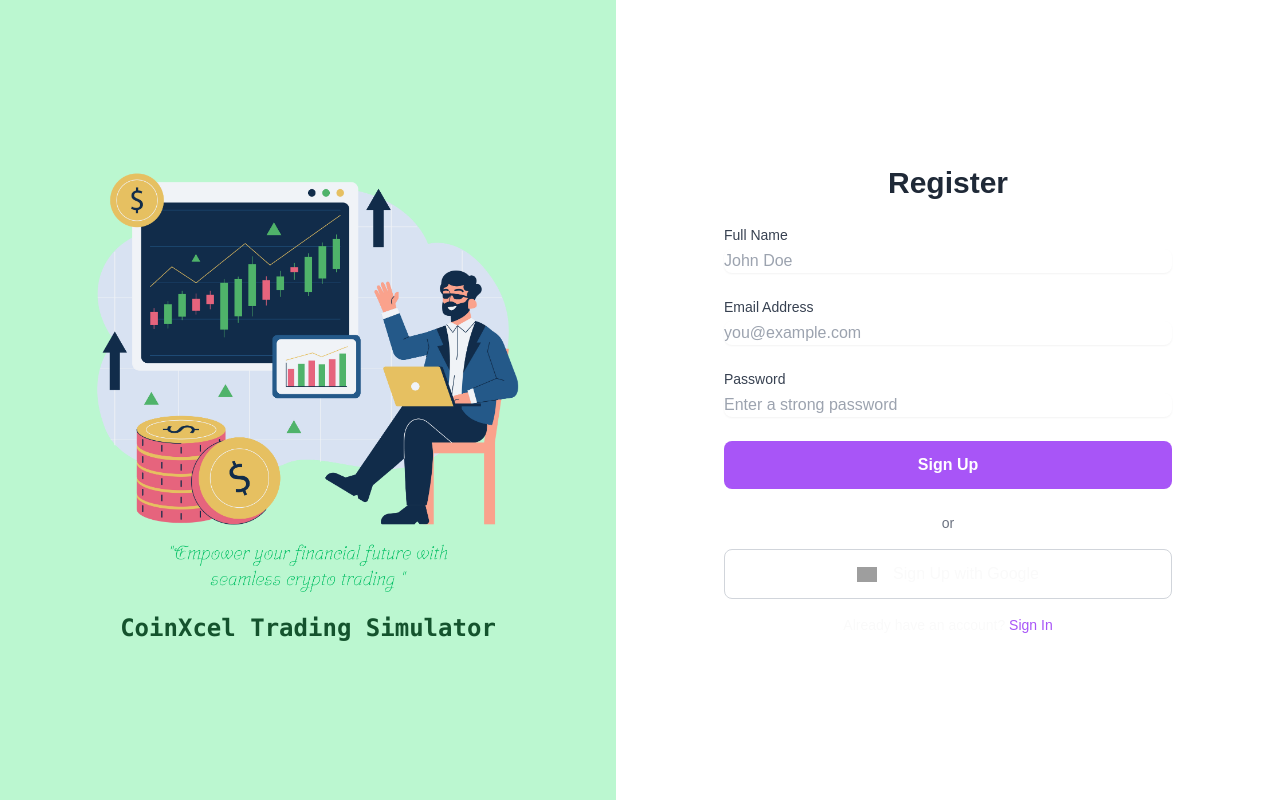
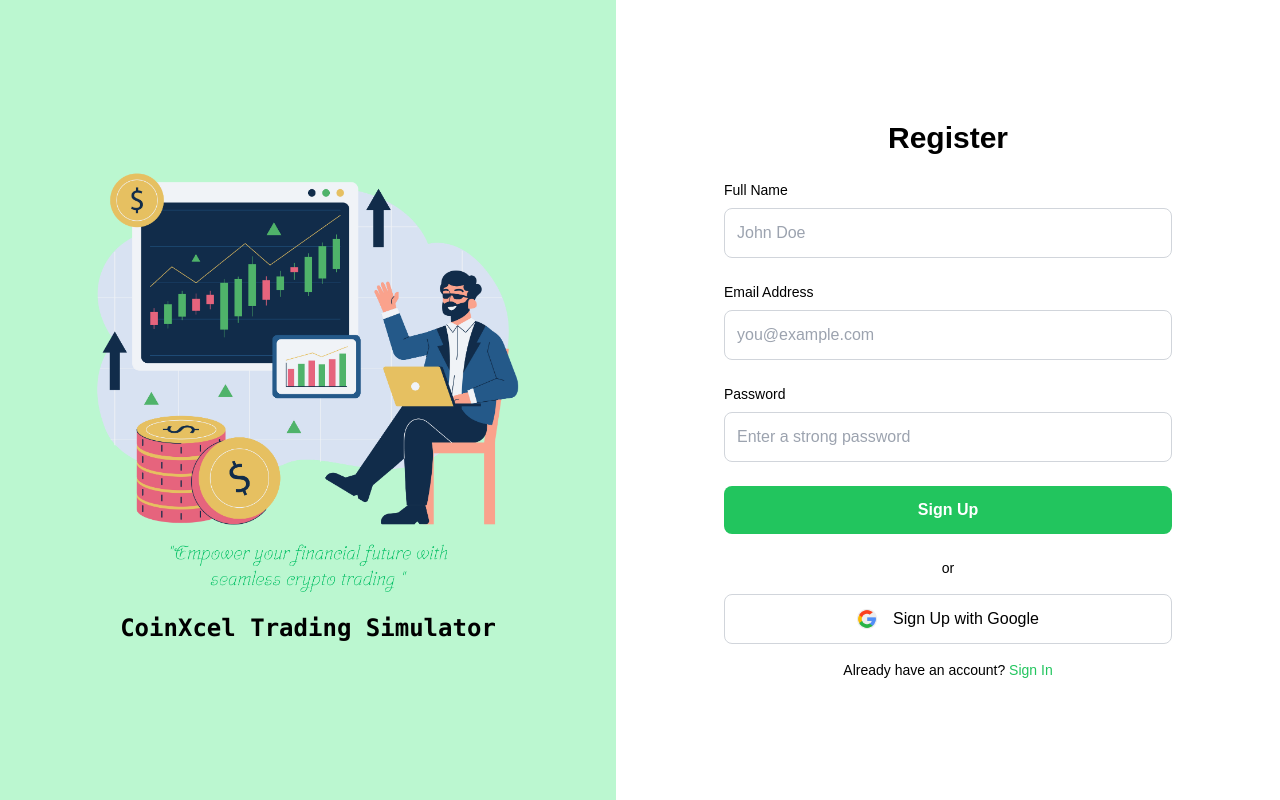
Before and after one commit to munsif-dev/CoinXcelClient, a Next.js app: page /sign-up in a window 1280 px wide. Built offline with nearby package versions, Linux system fonts and the light colour scheme; grey boxes are pictures that could not be loaded; a web font is replaced by a local one.

Commit message:
pages are more aligned

```diff
--- a/app/(auth)/(routes)/sign-up/page.tsx
+++ b/app/(auth)/(routes)/sign-up/page.tsx
@@ -31,7 +31,7 @@
   };
 
   return (
-    <div className="flex flex-col md:flex-row h-screen bg-gray-50">
+    <div className="flex flex-col md:flex-row h-screen bg-green-50">
       {/* Left Section */}
       <div className="flex-1 bg-green-200 flex flex-col items-center justify-center p-4">
         <Image
@@ -41,7 +41,7 @@
           height={500}
           className="max-w-md"
         />
-        <h2 className="text-2xl font-mono  font-bold mt-2 text-green-900">
+        <h2 className="text-2xl font-mono font-bold mt-2 text-black">
           CoinXcel Trading Simulator
         </h2>
       </div>
@@ -49,14 +49,14 @@
       {/* Right Section */}
       <div className="flex-1 flex items-center justify-center p-10 bg-white h-full overflow-y-auto">
         <div className="w-full max-w-md">
-          <h2 className="text-3xl font-semibold text-center mb-6 text-gray-800">
+          <h2 className="text-3xl font-semibold text-center text-black mb-6">
             Register
           </h2>
           <form onSubmit={handleSubmit} className="space-y-6">
             <div>
               <label
                 htmlFor="fullname"
-                className="block text-sm font-medium text-gray-700"
+                className="block text-sm font-medium text-black"
               >
                 Full Name
               </label>
@@ -68,13 +68,14 @@
                 onChange={handleChange}
                 required
                 placeholder="John Doe"
-                className="mt-1 block w-full border-gray-300 rounded-lg shadow-sm focus:ring-purple-500 focus:border-purple-500"
+                className="mt-2 block w-full p-3 border text-black border-gray-300 rounded-lg focus:outline-none focus:ring-2 focus:ring-green-500"
               />
             </div>
+
             <div>
               <label
                 htmlFor="email"
-                className="block text-sm font-medium text-gray-700"
+                className="block text-sm font-medium text-black"
               >
                 Email Address
               </label>
@@ -86,13 +87,14 @@
                 onChange={handleChange}
                 required
                 placeholder="you@example.com"
-                className="mt-1 block w-full border-gray-300 rounded-lg shadow-sm focus:ring-purple-500 focus:border-purple-500"
+                className="mt-2 block w-full p-3 border text-black border-gray-300 rounded-lg focus:outline-none focus:ring-2 focus:ring-green-500"
               />
             </div>
+
             <div>
               <label
                 htmlFor="password"
-                className="block text-sm font-medium text-gray-700"
+                className="block text-sm font-medium text-black"
               >
                 Password
               </label>
@@ -104,7 +106,7 @@
                 onChange={handleChange}
                 required
                 placeholder="Enter a strong password"
-                className="mt-1 block w-full border-gray-300 rounded-lg shadow-sm focus:ring-purple-500 focus:border-purple-500"
+                className="mt-2 block w-full p-3 border text-black border-gray-300 rounded-lg focus:outline-none focus:ring-2 focus:ring-green-500"
               />
             </div>
 
@@ -112,7 +114,7 @@
 
             <button
               type="submit"
-              className="w-full py-3 bg-purple-500 text-white font-semibold rounded-lg hover:bg-purple-600 focus:ring-2 focus:ring-purple-500 disabled:opacity-50"
+              className="w-full py-3 bg-green-500 text-white font-semibold rounded-lg hover:bg-green-600 focus:outline-none focus:ring-2 focus:ring-green-500 disabled:opacity-50"
               disabled={loading}
             >
               {loading ? "Submitting..." : "Sign Up"}
@@ -120,10 +122,10 @@
           </form>
 
           <div className="text-center mt-6">
-            <p className="text-sm text-gray-500">or</p>
+            <p className="text-sm text-black">or</p>
             <button
               type="button"
-              className="mt-4 p-3 border border-gray-300 rounded-lg w-full flex items-center justify-center space-x-2"
+              className="mt-4 p-3 border text-black border-gray-300 rounded-lg w-full flex items-center justify-center space-x-2"
             >
               <Image
                 src="/GoogleIcon.png" // Replace with the correct path
@@ -136,11 +138,11 @@
             </button>
           </div>
 
-          <p className="text-sm text-center mt-4">
+          <p className="text-sm text-center mt-4 text-black">
             Already have an account?{" "}
             <Link
               href="/sign-in"
-              className="text-purple-500 hover:underline font-medium"
+              className="text-green-500 hover:underline font-medium"
             >
               Sign In
             </Link>
--- /dev/null
+++ b/app/(dashboard)/(routes)/dashboard/page.tsx
@@ -0,0 +1,7 @@
+import React from "react";
+
+const page = () => {
+  return <div>Dashboard</div>;
+};
+
+export default page;
--- /dev/null
+++ b/app/(dashboard)/(routes)/layout.tsx
@@ -0,0 +1,12 @@
+import React from "react";
+import { ReactNode } from "react";
+
+interface MyComponentProps {
+  children: ReactNode;
+}
+
+const layout = ({ children }: MyComponentProps) => {
+  return <div>{children}</div>;
+};
+
+export default layout;
--- a/app/_components/Footer.tsx
+++ b/app/_components/Footer.tsx
@@ -2,7 +2,7 @@
 
 const Footer = () => {
   return (
-    <div className="w-full bg-[#1e1e2f] pt-11 pb-5 flex items-end justify-center">
+    <div className="w-full bg-green-950 pt-11 pb-5 flex items-end justify-center">
       <div className="w-[1274px] h-[289px] relative">
         {/* Branding Section */}
         <div className="h-[180px] left-0 top-0 absolute">
--- a/app/_components/Header.tsx
+++ b/app/_components/Header.tsx
@@ -1,11 +1,10 @@
-import exp from "constants";
 import React from "react";
 import Image from "next/image";
 import Link from "next/link";
 
 const Header = () => {
   return (
-    <header className="bg-white">
+    <header className="bg-green-950">
       <div className="mx-auto max-w-screen-xl px-4 sm:px-6 lg:px-8">
         <div className="flex h-16 items-center justify-between">
           <div className="md:flex md:items-center md:gap-12">
--- a/app/layout.client.tsx
+++ b/app/layout.client.tsx
@@ -11,7 +11,7 @@
 }) {
   return (
     <Provider store={store}>
-      <div className="bg-white">{children}</div>
+      <div className="">{children}</div>
     </Provider>
   );
 }
--- a/app/page.tsx
+++ b/app/page.tsx
@@ -5,7 +5,7 @@
 
 export default function Home() {
   return (
-    <div className="min-h-screen flex flex-col bg-gray-200">
+    <div className="min-h-screen flex flex-col bg-green-200">
       {/* Header */}
       <Header />
       {/* Hero Section */}
```
Also changed, not shown: app/(auth)/(routes)/sign-in/page.tsx (+21 -15 lines), public/GoogleIcon.png (added).
